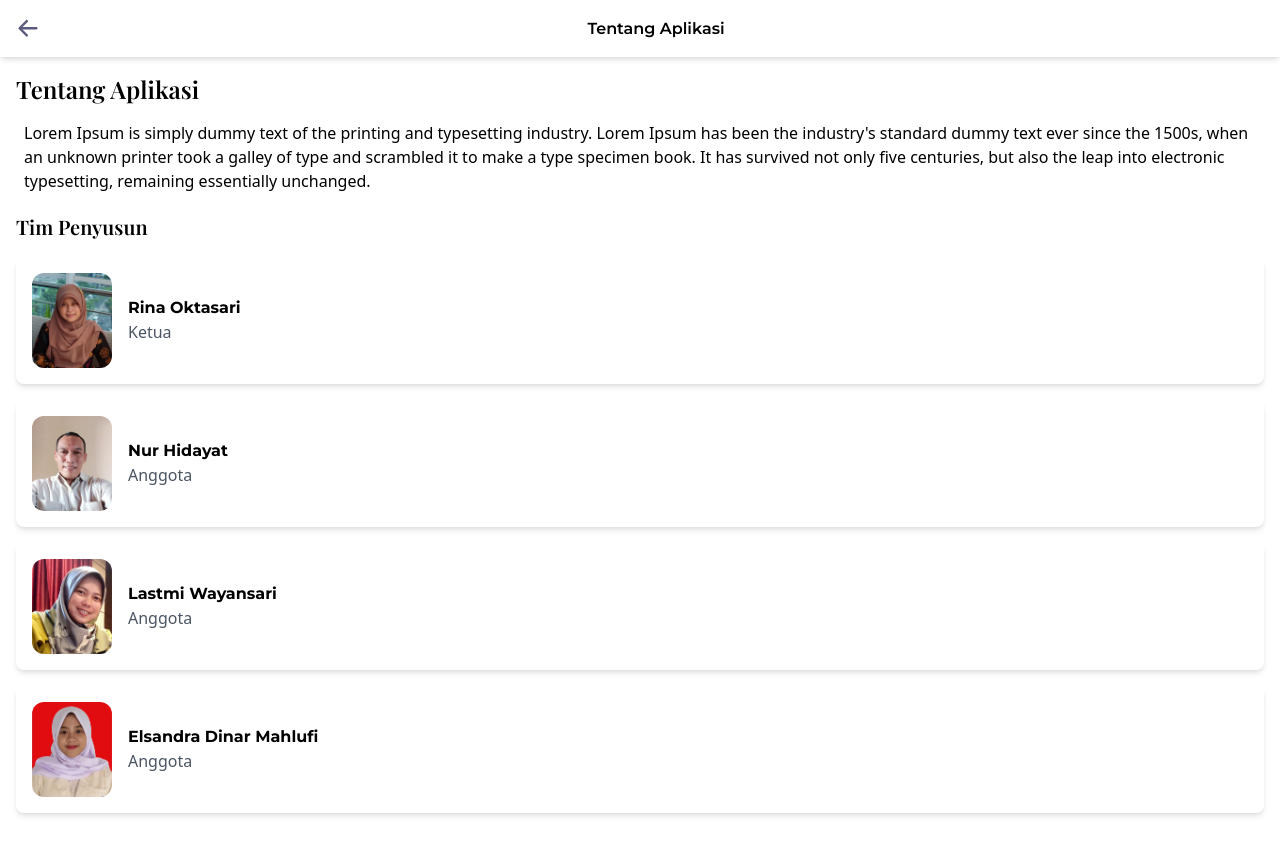
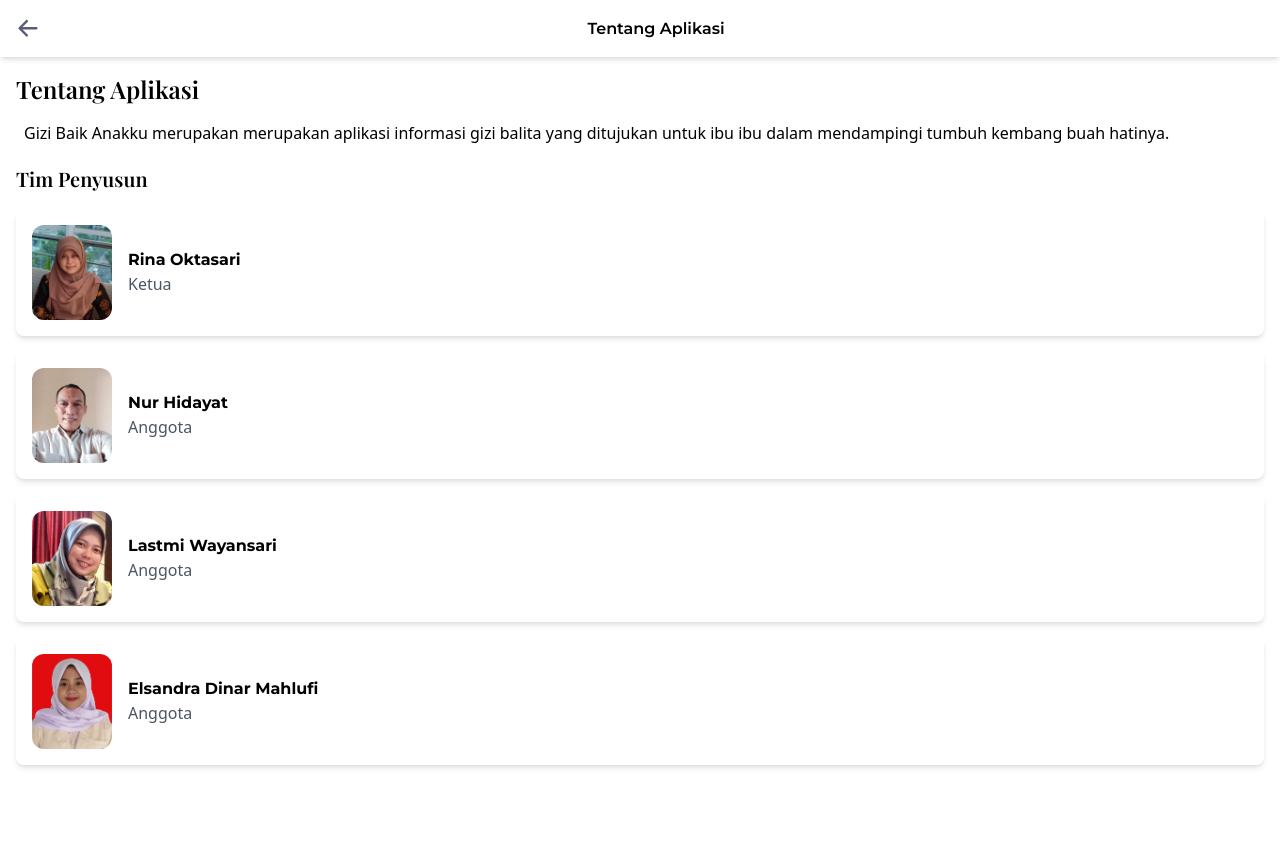
Before and after one commit to rifkyariy/bundapintar, a Nuxt app: page /tentang_aplikasi in a window 1280 px wide. After the commit the page ends 801 px from the top, so only its background shows below. Built offline with nearby package versions, Linux system fonts and the light colour scheme; a web font is replaced by a local one.

Commit message:
fixing minor eslint recommendation

```diff
--- a/pages/pbma/index.vue
+++ b/pages/pbma/index.vue
@@ -2,7 +2,7 @@
   <div>
     <Navbar :title="title"/>
     <div>
-      <img class="pb-2" v-for="index in 10" :key="index" :src="'/assets/img/pbma/PBMA_'+index+'.png'" alt="">
+      <img v-for="index in 10" :key="index" class="pb-2" :src="'/assets/img/pbma/PBMA_'+index+'.png'" alt="">
     </div>
   </div>
 </template>
--- a/pages/tentang_aplikasi/index.vue
+++ b/pages/tentang_aplikasi/index.vue
@@ -4,12 +4,7 @@
     <div class="p-4">
       <h1 class="font-playfair font-semibold text-2xl pb-4">{{ title }}</h1>
       <p class="pl-2">
-        Lorem Ipsum is simply dummy text of the printing and typesetting
-        industry. Lorem Ipsum has been the industry's standard dummy text ever
-        since the 1500s, when an unknown printer took a galley of type and
-        scrambled it to make a type specimen book. It has survived not only five
-        centuries, but also the leap into electronic typesetting, remaining
-        essentially unchanged.
+        Gizi Baik Anakku merupakan merupakan aplikasi informasi gizi balita yang ditujukan untuk ibu ibu dalam mendampingi tumbuh kembang buah hatinya.
       </p>
       <div class="my-5">
         <h3 class="font-playfair font-semibold text-xl mb-4">Tim Penyusun</h3>
```
Also changed, not shown: pages/kalkulator_gizi/index.vue (+2 -12 lines).
